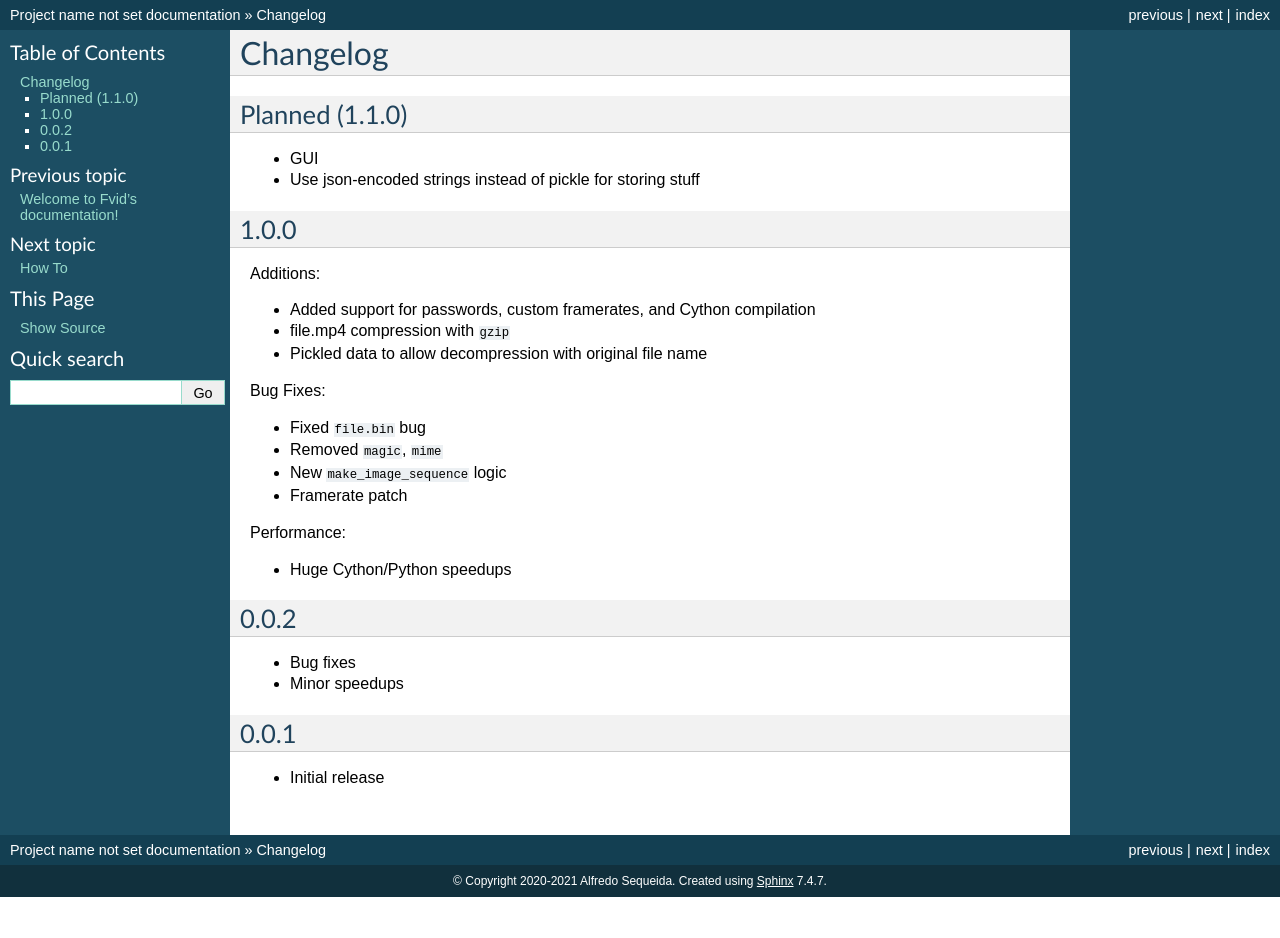
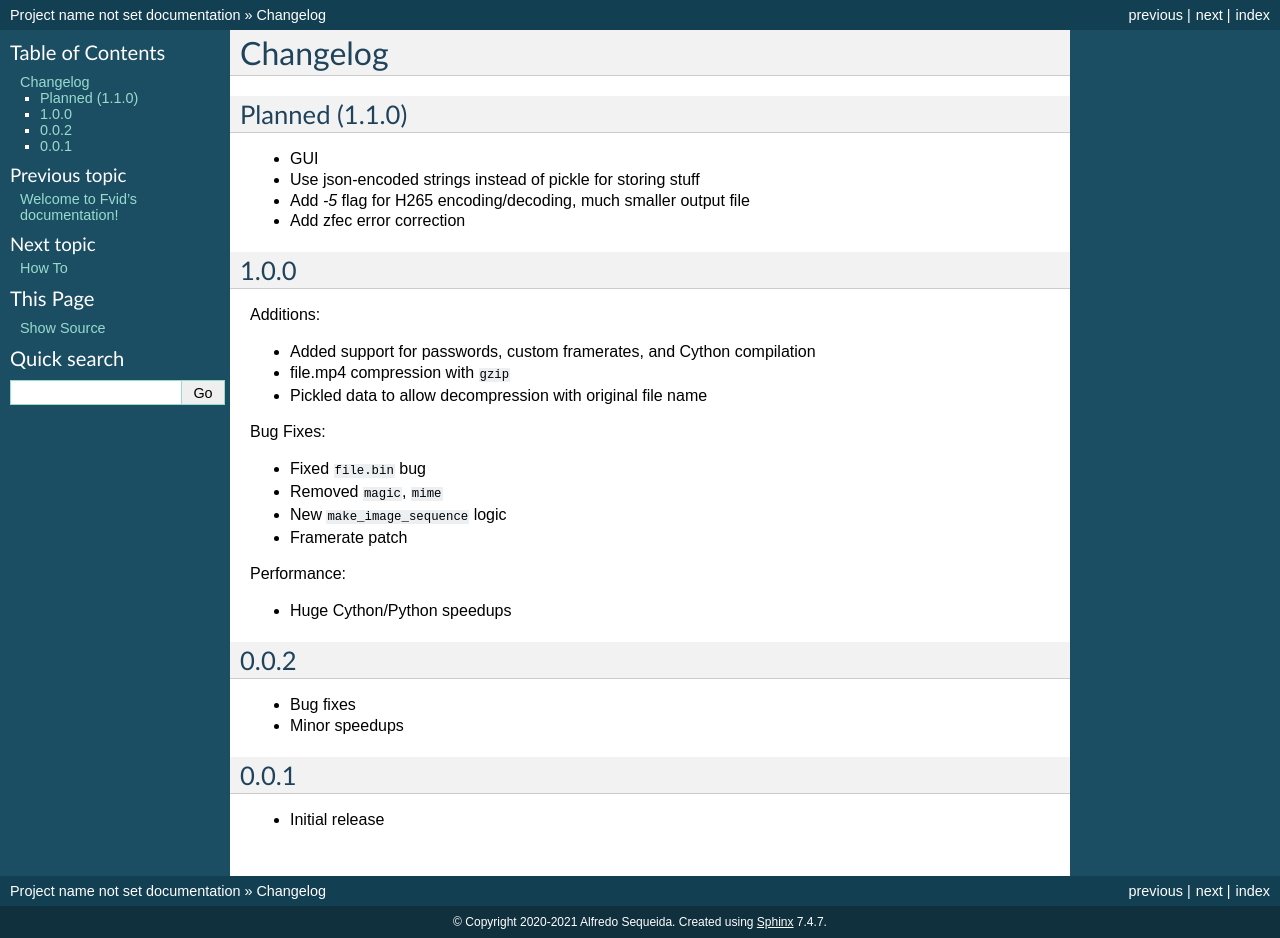
Before and after one commit to AlfredoSequeida/fvid, a Sphinx documentation site: the page built from docs/source/history.rst, in a window 1280 px wide. Built offline with Sphinx 7.4.7, drawn with Linux system fonts in a browser that asks for light colours; before the commit the page ends 900 px from its top, so only the background shows below that.

```diff
--- a/docs/source/history.rst
+++ b/docs/source/history.rst
@@ -6,6 +6,8 @@ Planned (1.1.0)
 
 - GUI
 - Use json-encoded strings instead of pickle for storing stuff
+- Add `-5` flag for H265 encoding/decoding, much smaller output file
+- Add zfec error correction
 
 1.0.0
 =====
```
Also changed, not shown: CHANGELOG.md (+2 -0 lines).
